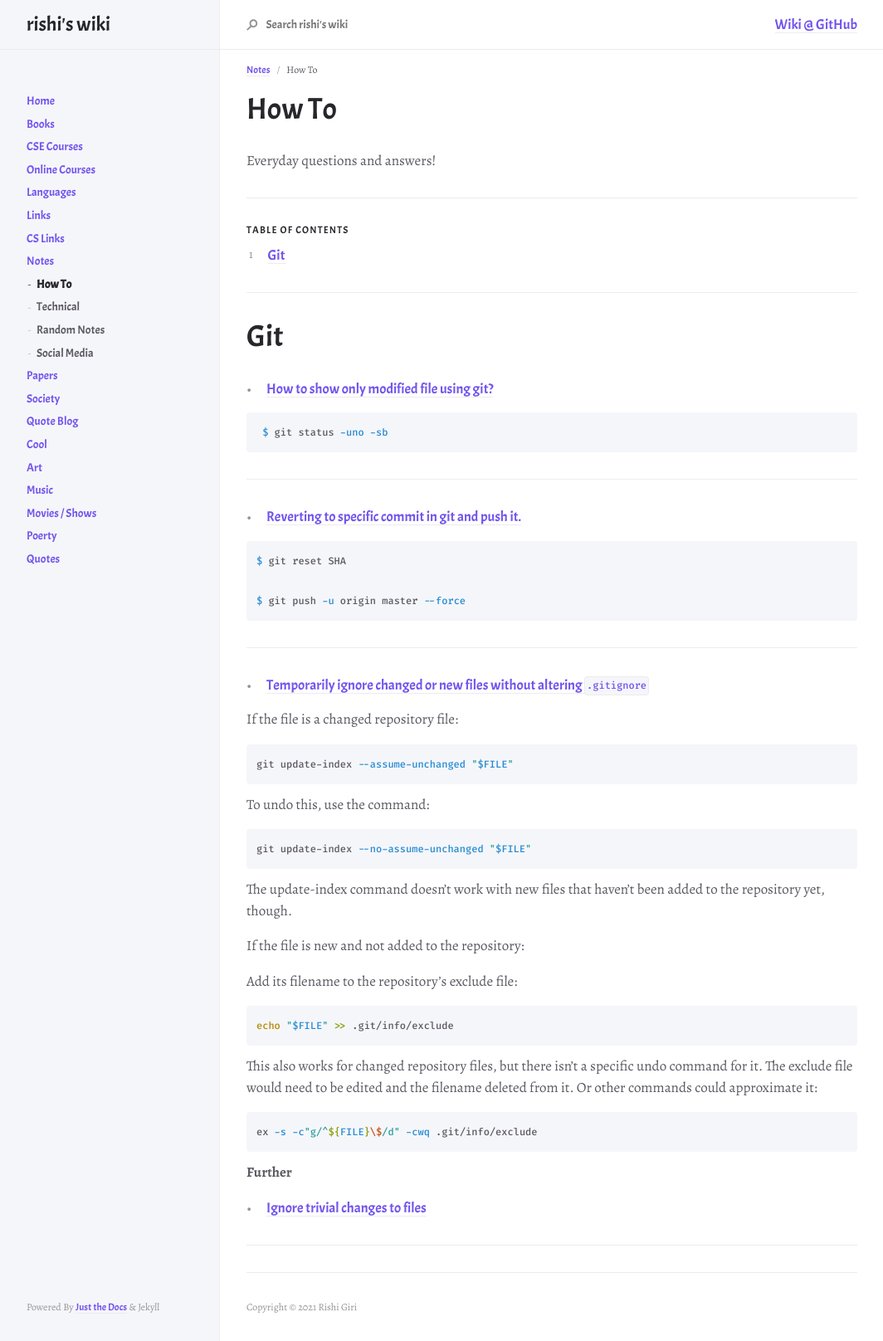
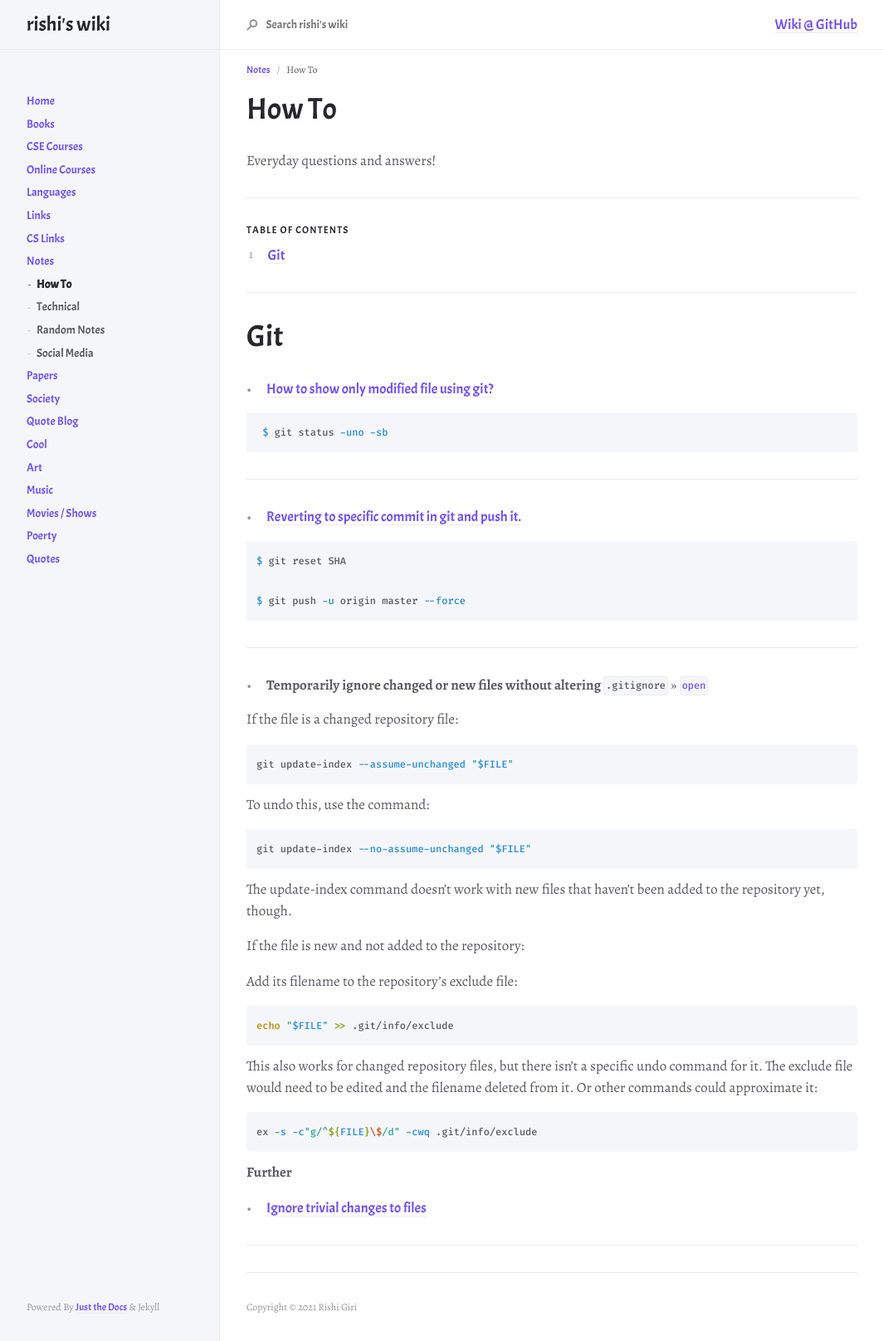
Before and after one commit to r8w/r8w, a Jekyll site: the page built from docs/notes/howto.md, in a window 1280 px wide. Shown: the whole page at 83% size, without its empty margins (107-1171 px from the left). Built offline with Jekyll 4.4.1, drawn with Linux system fonts in a browser that asks for light colours; nearby versions of some CDN libraries.

Commit message:
update formatting

````diff
--- a/docs/notes/howto.md
+++ b/docs/notes/howto.md
@@ -40,7 +40,7 @@ $ git push -u origin master --force
 ```
 ---
 
-- [Temporarily ignore changed or new files without altering `.gitignore`](https://gist.github.com/sloanlance/0f0cb5e9819e11d698a26a623bc649f4)
+- __Temporarily ignore changed or new files without altering `.gitignore`__ >> [`open`](https://gist.github.com/sloanlance/0f0cb5e9819e11d698a26a623bc649f4)
 
 If the file is a changed repository file:
 
````
